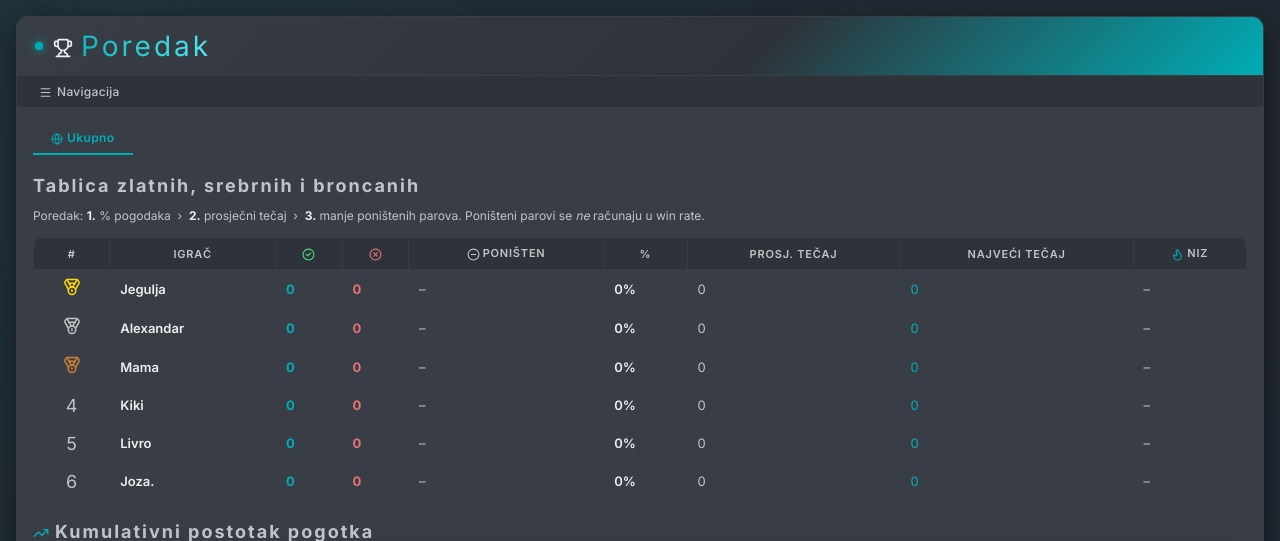
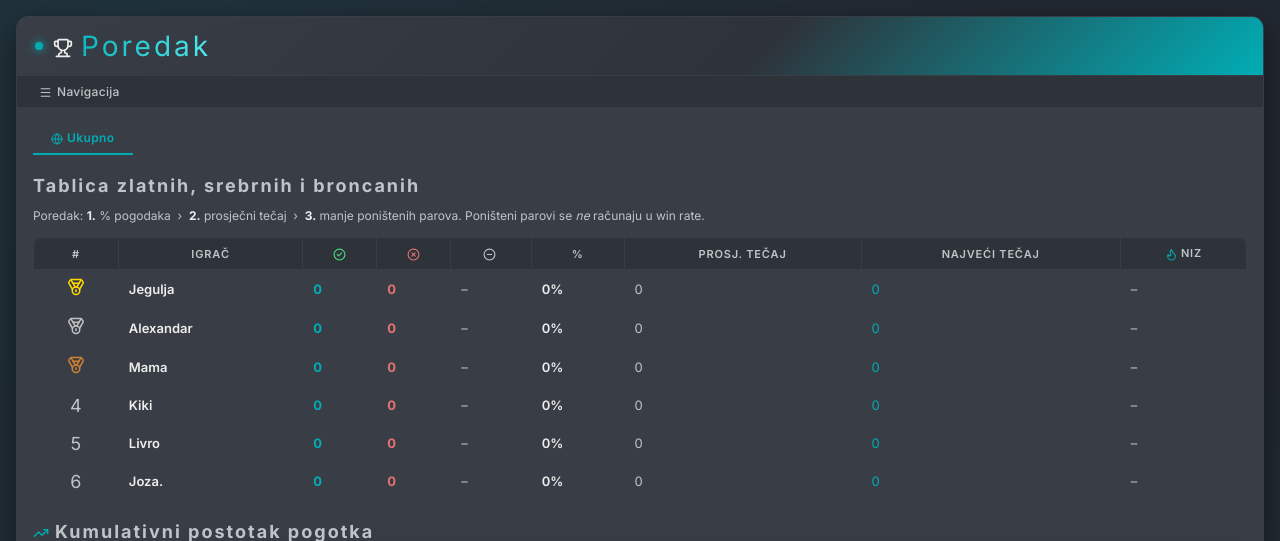
Before and after one commit to FabianBenc/Klada, a Flask app: page /leaderboard in a window 1280 px wide. Shown: the top 541 px of the page. Run offline with Flask 2, Linux system fonts and the light colour scheme; data comes from the database, SQL or seed files in the repository; data that the repository does not hold is empty.

Commit message:
removed text

```diff
--- a/templates/leaderboard.html
+++ b/templates/leaderboard.html
@@ -92,7 +92,7 @@
                     <th>Igrač</th>
                     <th><i data-lucide="check-circle-2" style="width:13px;height:13px;color:#4ade80;vertical-align:middle;"></i></th>
                     <th><i data-lucide="x-circle" style="width:13px;height:13px;color:var(--red);vertical-align:middle;"></i></th>
-                    <th class="hide-mobile" title="Broj poništenih parova"><i data-lucide="minus-circle" style="width:13px;height:13px;color:var(--text-muted);vertical-align:middle;margin-right:3px;"></i>Poništen</th>
+                    <th class="hide-mobile" title="Broj poništenih parova"><i data-lucide="minus-circle" style="width:13px;height:13px;color:var(--text-muted);vertical-align:middle;margin-right:3px;"></i></th>
                     <th>%</th>
                     <th class="hide-mobile">Prosj. tečaj</th>
                     <th class="hide-mobile">Najveći tečaj</th>
```
